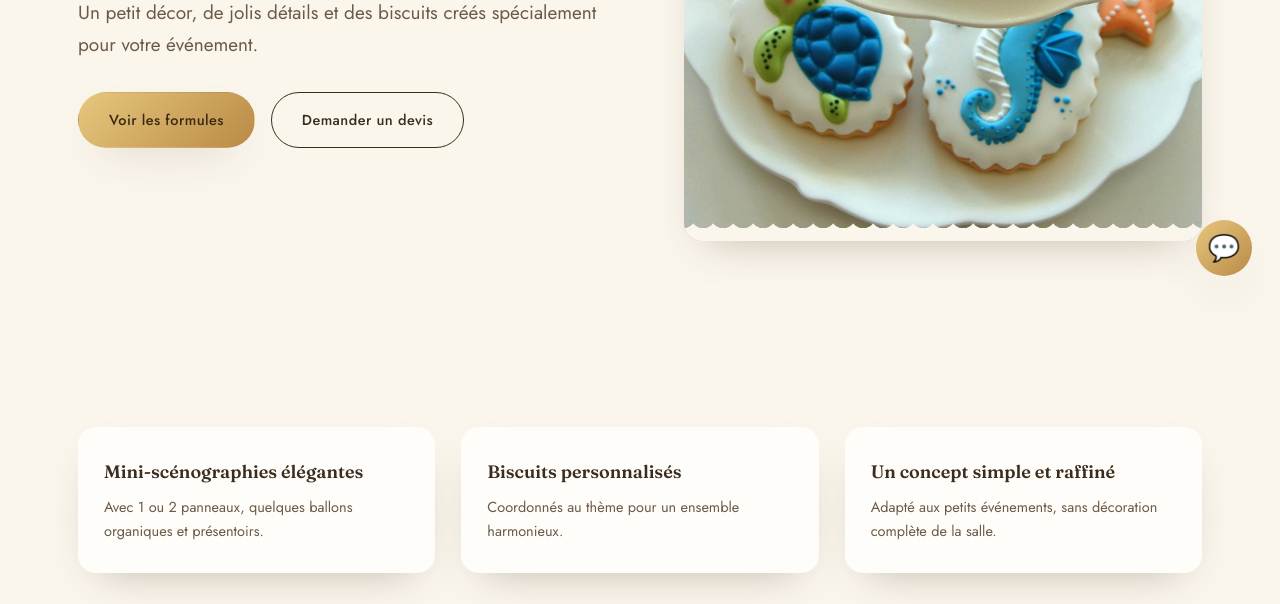
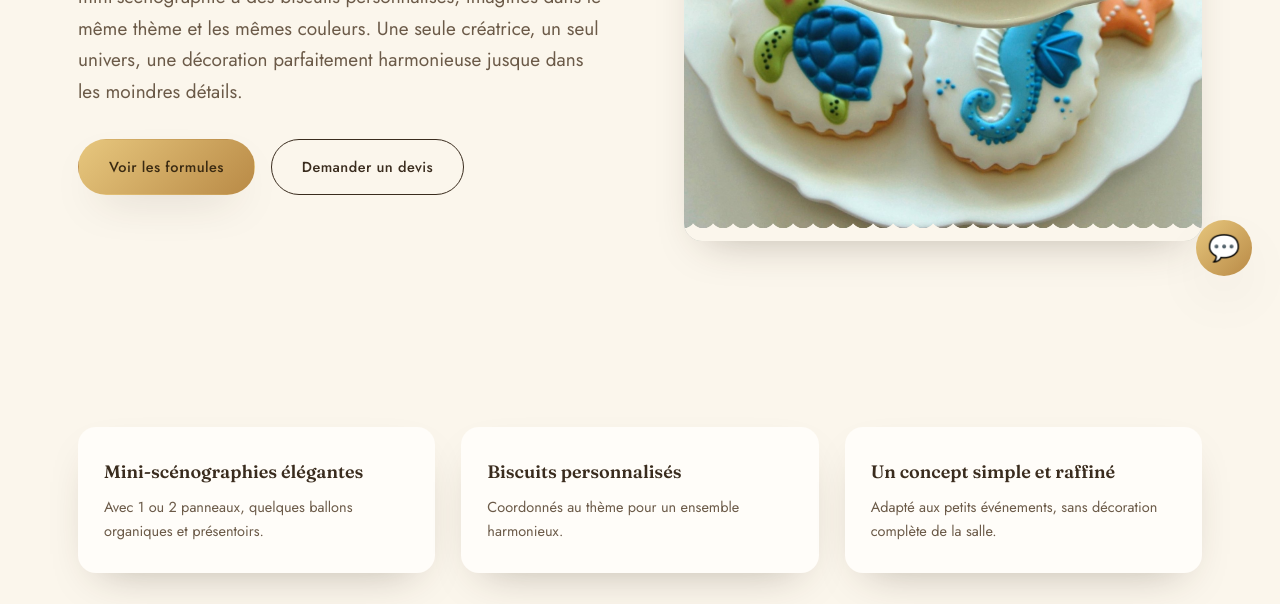
Before and after one commit to ComparePrime/jolie-creation.com, a plain HTML site: page mini-scenographies.html in a window 1280 px wide. Shown: the part 496-1100 px from the top of the page. Drawn offline with Linux system fonts and the light colour scheme.

Commit message:
Update mini-scenographies.html

```diff
--- a/mini-scenographies.html
+++ b/mini-scenographies.html
@@ -61,7 +61,7 @@
       <div class="hero-copy">
         <span class="eyebrow">Décoration + biscuits, en formule</span>
         <h1>Mini-scénographies <span class="script">événementielles</span></h1>
-        <p class="lead">Un petit décor, de jolis détails et des biscuits créés spécialement pour votre événement.</p>
+        <p class="lead">Et si chaque détail racontait la même histoire ? Associez votre mini-scénographie à des biscuits personnalisés, imaginés dans le même thème et les mêmes couleurs. Une seule créatrice, un seul univers, une décoration parfaitement harmonieuse jusque dans les moindres détails.</p>
         <div class="hero-actions">
           <a href="#formules" class="btn btn-primary">Voir les formules</a>
           <a href="contact.html" class="btn btn-ghost">Demander un devis</a>
```
